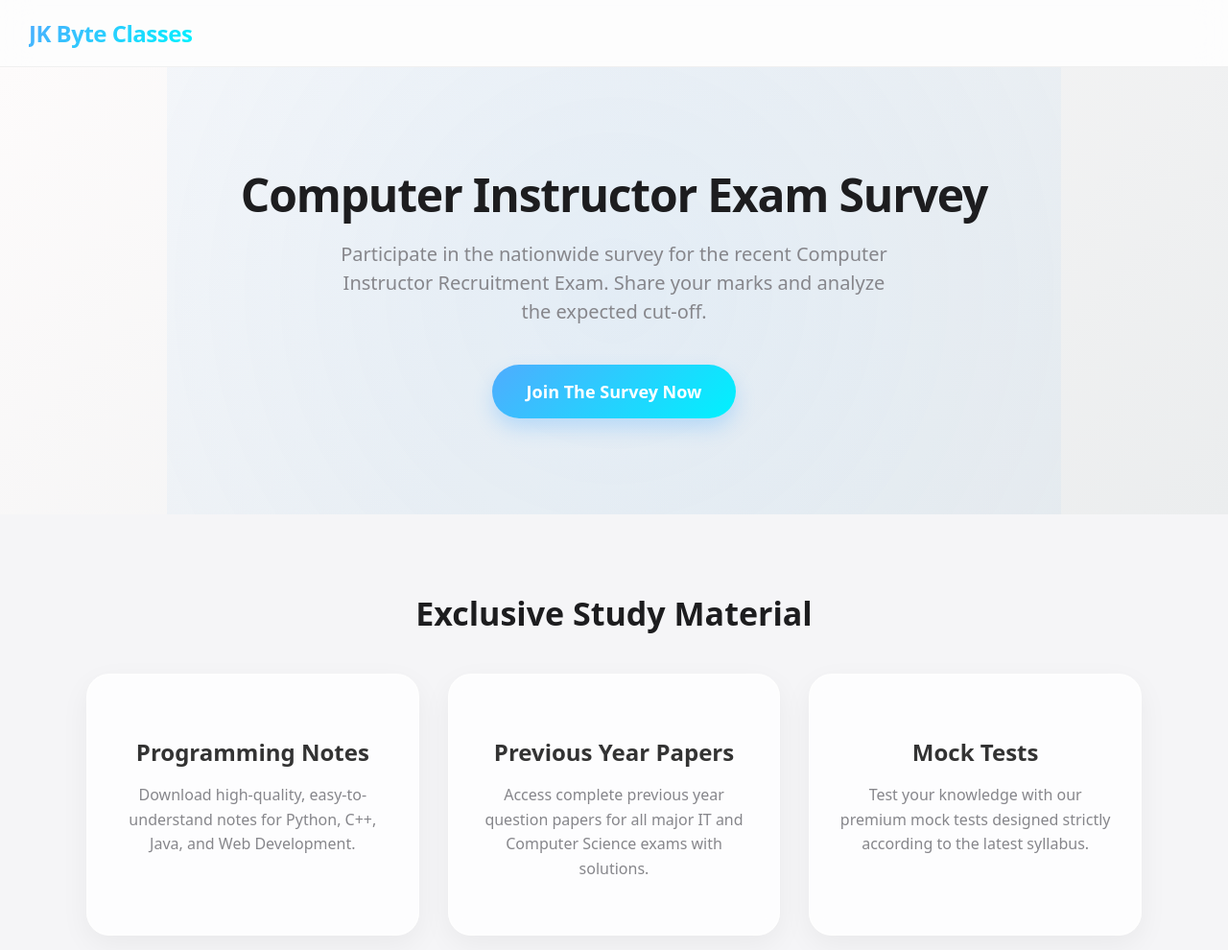
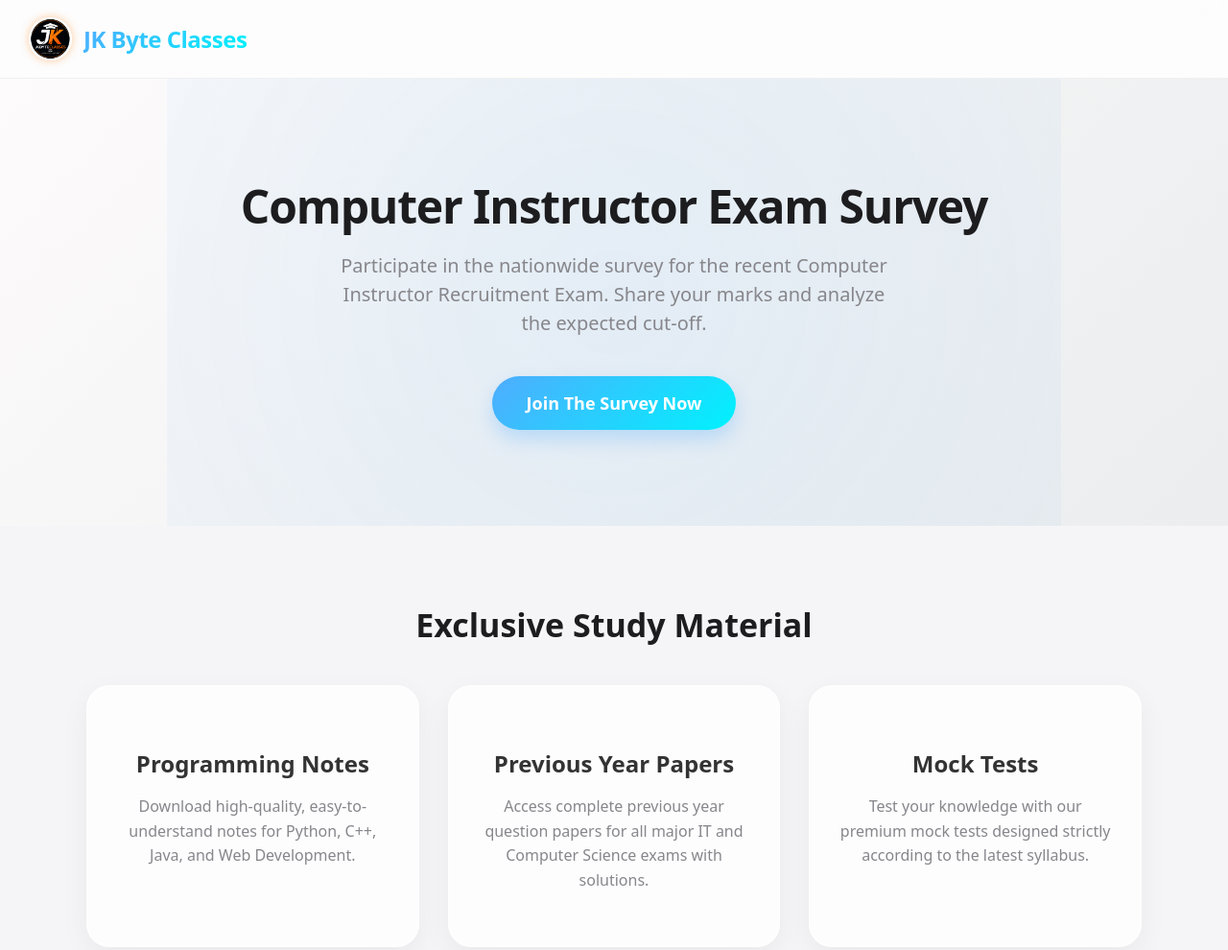
Before and after one commit to jkbyteclasses/jkbyteclasses.github.io, a plain HTML site: page index.html in a window 1280 px wide. Shown: the top 990 px of the page at 96% size. Drawn offline with Linux system fonts and the light colour scheme.

Commit message:
Update index.html

```diff
--- a/index.html
+++ b/index.html
@@ -4,6 +4,7 @@
     <meta charset="UTF-8">
     <meta name="viewport" content="width=device-width, initial-scale=1.0">
     <title>JK Byte Classes | Premium Learning</title>
+    <link rel="icon" type="image/png" href="logo.png">
     <style>
         :root {
             --bg-color: #f5f5f7;
@@ -206,9 +207,12 @@
 </head>
 <body>
 
-    <header>
+   <header>
+    <div style="display: flex; align-items: center; gap: 12px;">
+        <img src="logo.png" alt="JK Byte Classes Logo" style="width: 45px; height: 45px; border-radius: 50%; box-shadow: 0 0 10px rgba(255, 123, 0, 0.4);">
         <div class="logo">JK Byte Classes</div>
-    </header>
+    </div>
+</header>
 
     <section class="hero">
         <div class="hero-content">
```
